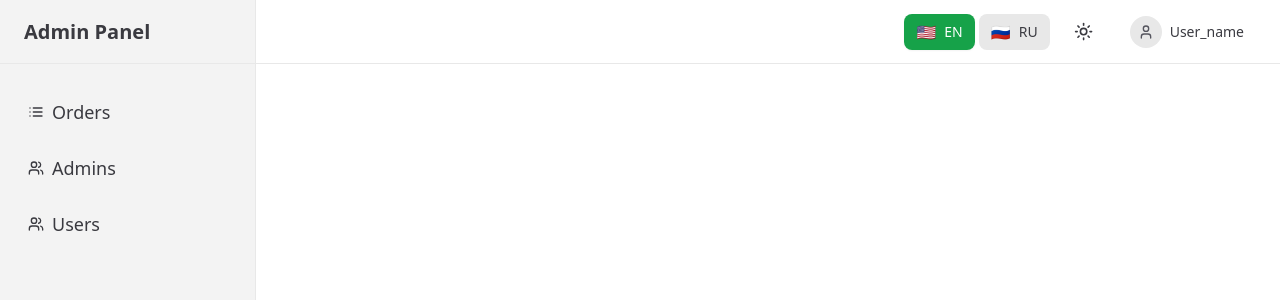
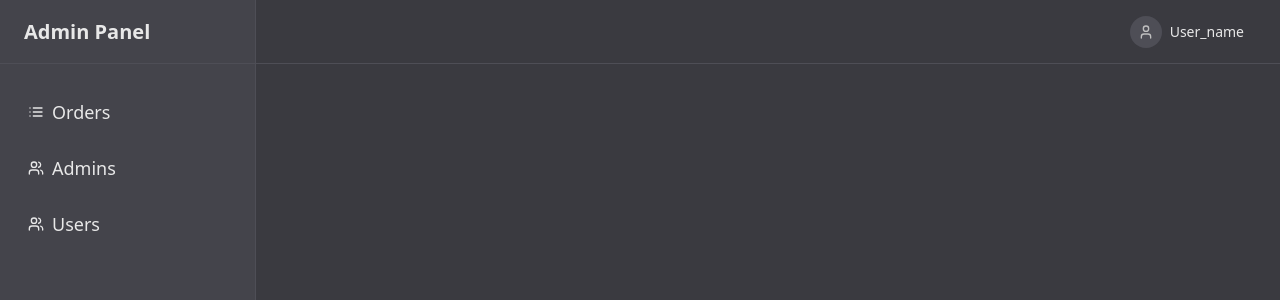
Before and after one commit to cleanHouse123/cleanHouseAdminPanel, a React (Vite) app: page /admin in a window 1280 px wide. Shown: the top 300 px of the page. Built offline with nearby package versions, Linux system fonts and the light colour scheme; no server answers.

Commit message:
add auto focus

```diff
--- a/src/app/routing/routes.tsx
+++ b/src/app/routing/routes.tsx
@@ -13,7 +13,7 @@ import { OrderDetailsPage } from "@/pages/order-details";
 export const router = createBrowserRouter([
   {
     path: "/",
-    element: <HomePage />,
+    element: <LoginPage />,
   },
   {
     path: "login",
--- a/src/core/feauture/language/LanguageSwitcher.tsx
+++ b/src/core/feauture/language/LanguageSwitcher.tsx
@@ -12,6 +12,9 @@ export const LanguageSwitcher = () => {
     { code: 'ru', name: 'RU', dir: 'ltr', flag: '🇷🇺' },
   ];
 
+  if (true) {
+    return null;
+  }
   return (
     <div className="flex gap-1">
       {languages.map((lang) => (
--- a/src/core/feauture/theme/theme-provider.tsx
+++ b/src/core/feauture/theme/theme-provider.tsx
@@ -15,19 +15,21 @@ export function ThemeProvider({
   storageKey = "vite-ui-theme",
   ...props
 }: ThemeProviderProps) {
-  const [theme, setTheme] = useState<Theme>(
-    () => (localStorage.getItem(storageKey) as Theme) || defaultTheme
-  );
+  // const [theme, setTheme] = useState<Theme>(
+  //   () => (localStorage.getItem(storageKey) as Theme) || defaultTheme
+  // );
+  const [theme, setTheme] = useState<Theme>('dark');
 
   useEffect(() => {
     const root = window.document.documentElement;
     root.classList.remove("light", "dark");
 
     if (theme === "system") {
-      const systemTheme = window.matchMedia("(prefers-color-scheme: dark)")
-        .matches
-        ? "dark"
-        : "light";
+      // const systemTheme = window.matchMedia("(prefers-color-scheme: dark)")
+      //   .matches
+      //   ? "dark"
+      //   : "light";
+      const systemTheme = "dark";
 
       root.classList.add(systemTheme);
       return;
--- a/src/core/feauture/theme/theme-toggle.tsx
+++ b/src/core/feauture/theme/theme-toggle.tsx
@@ -8,6 +8,10 @@ interface ThemeToggleProps {
 
 export function ThemeToggle({ className }: ThemeToggleProps) {
   const { theme, setTheme } = useTheme();
+
+  if (true) {
+    return null;
+  }
 
   return (
     <Button
```
